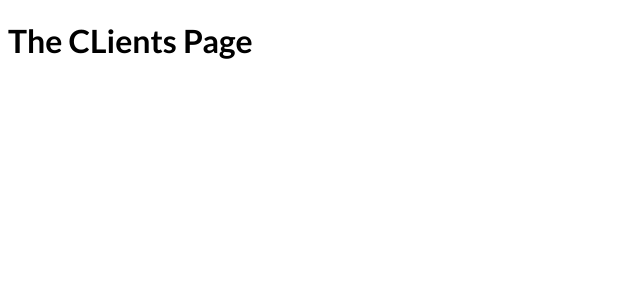
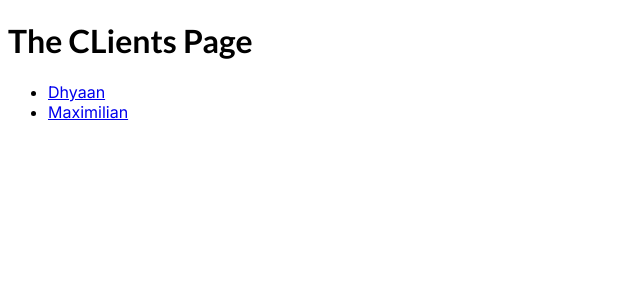
Before and after one commit to Dhyaan-tmedia/learning-nextjs, a Next.js app: page /clients in a window 1280 px wide. Shown: the top 300 px of the page, without its empty margins (0-640 px from the left). Built offline with nearby package versions, Linux system fonts and the light colour scheme.

Commit message:
15:25 (25/05)

```diff
--- a/src/app/clients/page.js
+++ b/src/app/clients/page.js
@@ -1,7 +1,22 @@
-
+import Link from 'next/link';
 function ClientsPage(){
+    const clients = [
+        {id:'DS',name:'Dhyaan'},
+    {id:'max',name:'Maximilian'},
+];
     return <div>
         <h1>The CLients Page</h1>
+        <ul>
+            {clients.map((client)=>
+            (<li key={client.id}>
+                <Link href={{
+                    pathname:'/clients/[id]',
+                    query:{id:client.id},
+
+                }}>{client.name}</Link>
+            </li>
+            ))}
+        </ul>
     </div>
 }
 export default ClientsPage;
```
